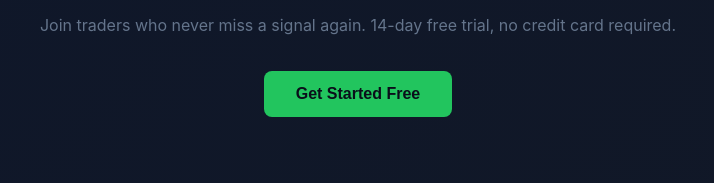
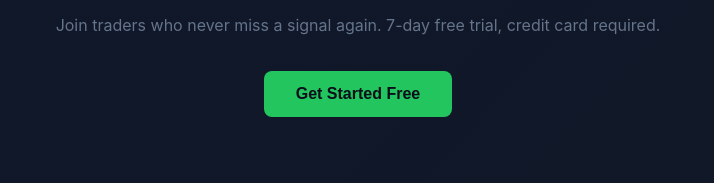
Before and after one commit to Moorr1/proptradebot-baass, a website: page public/index.html in a window 1280 px wide. Shown: the part 3760-3943 px from the top of the page, 282-996 px from the left. Drawn offline with Linux system fonts and the light colour scheme.

Commit message:
Fix CTA: 14-day no-card -> 7-day with card

```diff
--- a/public/index.html
+++ b/public/index.html
@@ -328,7 +328,7 @@
   <section class="cta">
     <div class="container">
       <h2>Ready to Automate Your Trading?</h2>
-      <p>Join traders who never miss a signal again. 14-day free trial, no credit card required.</p>
+      <p>Join traders who never miss a signal again. 7-day free trial, credit card required.</p>
       <button class="btn btn-primary btn-lg" onclick="showAuth('sign-up')">Get Started Free</button>
     </div>
   </section>
```
